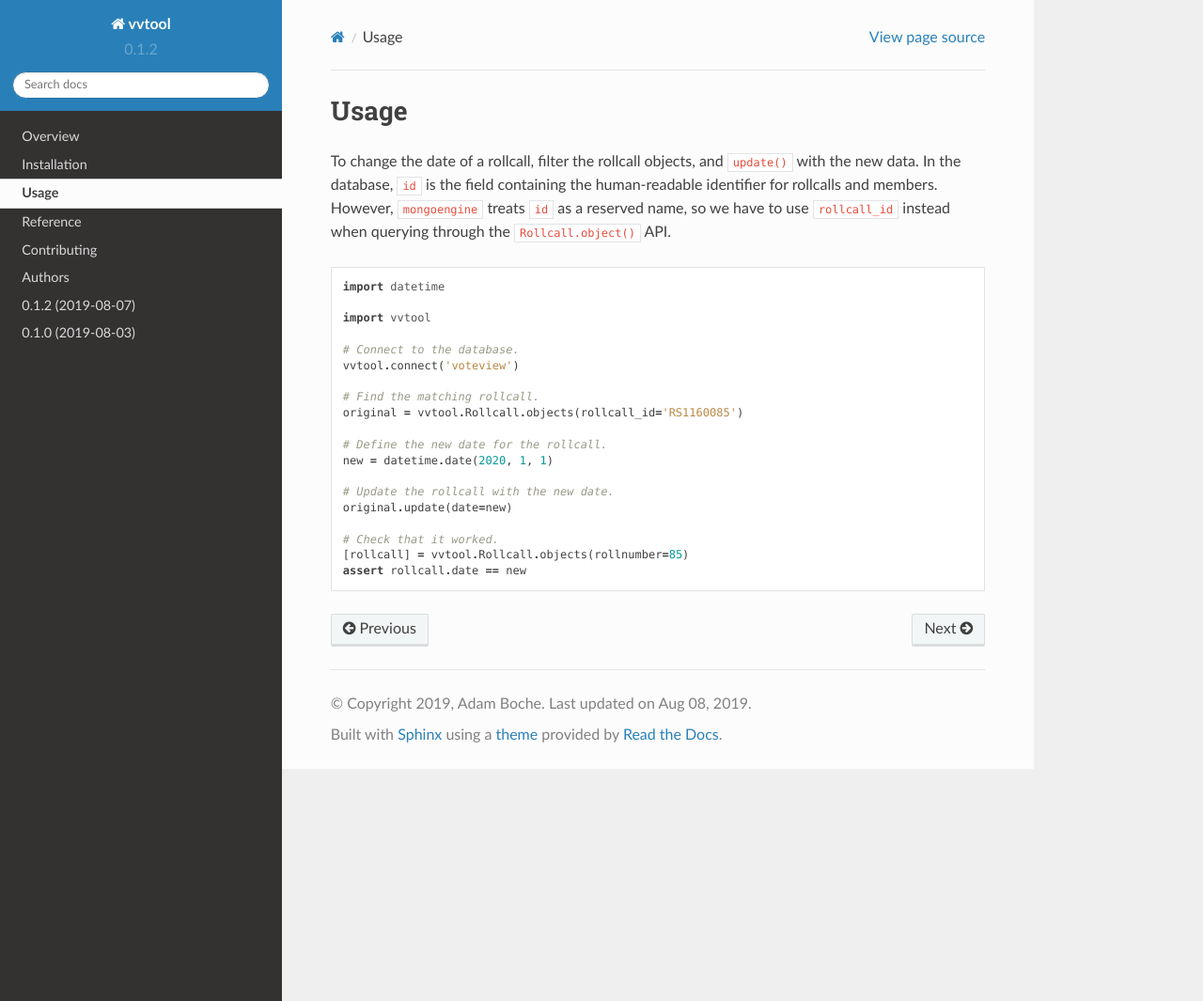
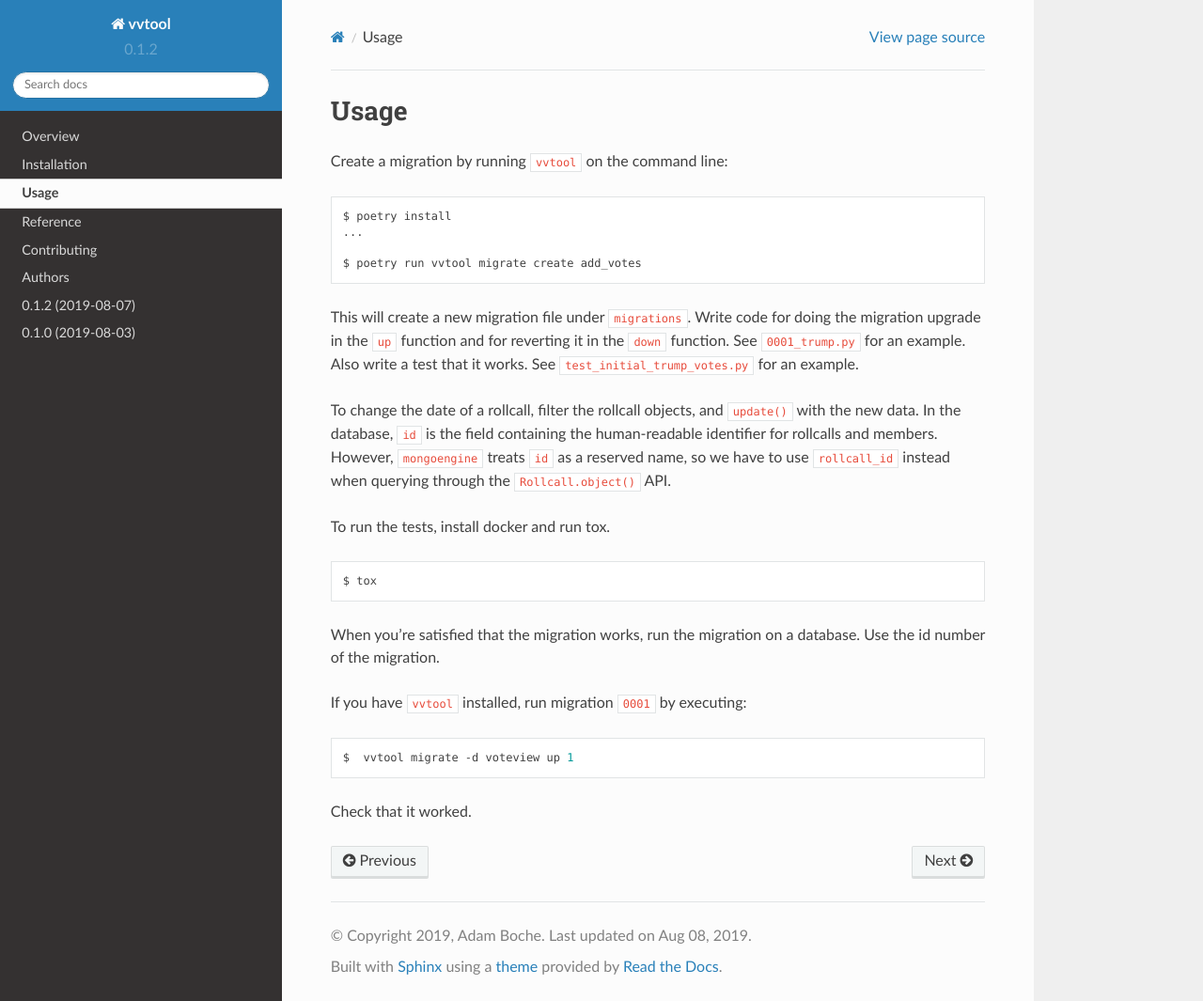
Before and after one commit to voteview/voteview-dev, a Sphinx documentation site: the page built from docs/usage.rst, in a window 1280 px wide and 1065 px high. Shown: the whole window at 94% size. Built offline with Sphinx 7.4.7 and the Read the Docs theme 2.0.0, drawn with Linux system fonts in a browser that asks for light colours.

Commit message:
Document usage

```diff
--- a/docs/usage.rst
+++ b/docs/usage.rst
@@ -1,6 +1,23 @@
 =====
 Usage
 =====
+
+Create a migration by running ``vvtool`` on the command line:
+
+.. code-block:: bash
+
+   $ poetry install
+   ...
+
+   $ poetry run vvtool migrate create add_votes
+
+
+
+This will create a new migration file under ``migrations``. Write code for doing
+the migration upgrade in the ``up`` function and for reverting it in the
+``down`` function. See ``0001_trump.py`` for an example. Also write a test that
+it works. See ``test_initial_trump_votes.py`` for an example.
+
 
 To change the date of a rollcall, filter the rollcall objects, and ``update()``
 with the new data. In the database, ``id`` is the field containing the
@@ -8,24 +25,23 @@ human-readable identifier for rollcalls and members. However, ``mongoengine``
 treats ``id`` as a reserved name, so we have to use ``rollcall_id`` instead when
 querying through the ``Rollcall.object()`` API.
 
-.. code-block:: python
 
-        import datetime
 
-	import vvtool
+To run the tests, install docker and run tox.
 
-        # Connect to the database.
-        vvtool.connect('voteview')
+.. code-block:: bash
 
-        # Find the matching rollcall.
-        original = vvtool.Rollcall.objects(rollcall_id='RS1160085')
+    $ tox
 
-        # Define the new date for the rollcall.
-        new = datetime.date(2020, 1, 1)
 
-        # Update the rollcall with the new date.
-        original.update(date=new)
+When you're satisfied that the migration works, run the migration on a database. Use the id number of the migration.
 
-        # Check that it worked.
-        [rollcall] = vvtool.Rollcall.objects(rollnumber=85)
-        assert rollcall.date == new
+
+If you have ``vvtool`` installed, run migration ``0001`` by executing:
+
+.. code-block:: bash
+
+     $  vvtool migrate -d voteview up 1
+
+
+Check that it worked.
```
Also changed, not shown: 1 other file.
